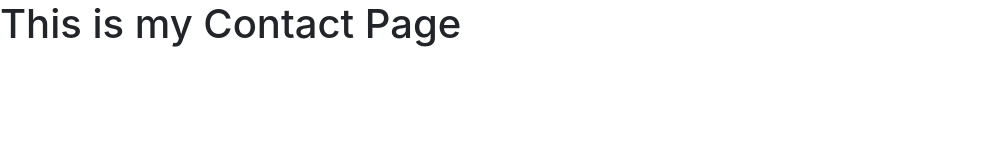
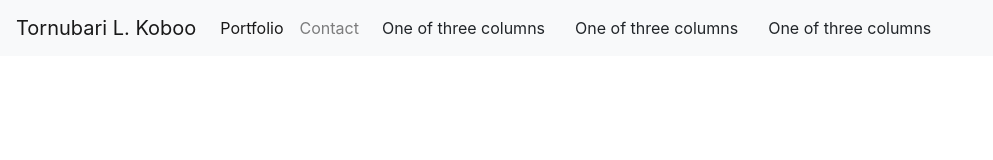
Before and after one commit to TornubariKoboo/Responsive_Portfolio, a plain HTML site: page contact.html in a window 1280 px wide. Shown: the whole page, without its empty margins (0-993 px from the left). Drawn offline with nearby package versions, Linux system fonts and the light colour scheme.

```diff
--- /dev/null
+++ b/assets/css/contact.css
@@ -0,0 +1,4 @@
+.navbar-light .navbar-brand {
+    color: #e9ecef;
+    background: teal;
+}
--- a/assets/css/index.css
+++ b/assets/css/index.css
@@ -1,4 +1,5 @@
 .navbar-light .navbar-brand {
-    color: #e9ecef;
-    background:blue
+    background-color: teal;
+    color: white;
+    font-family:Cambria, Cochin, Georgia, Times, 'Times New Roman', serif
 }
--- a/contact.html
+++ b/contact.html
@@ -1,8 +1,4 @@
 <!DOCTYPE html>
-<!--[if lt IE 7]>      <html class="no-js lt-ie9 lt-ie8 lt-ie7"> <![endif]-->
-<!--[if IE 7]>         <html class="no-js lt-ie9 lt-ie8"> <![endif]-->
-<!--[if IE 8]>         <html class="no-js lt-ie9"> <![endif]-->
-<!--[if gt IE 8]><!--> <html class="no-js"> <!--<![endif]-->
     <head>
         <meta charset="utf-8">
         <meta http-equiv="X-UA-Compatible" content="IE=edge">
@@ -33,7 +29,45 @@
       ></script>
     </head>
     <body>
-<h1> This is my Contact Page</h1>
         <script src="" async defer></script>
     </body>
+<!DOCTYPE html>
+  <head>
+    <meta charset="utf-8">
+    <meta http-equiv="X-UA-Compatible" content="IE=edge">
+    <title></title>
+    <meta name="description" content="">
+    <meta name="viewport" content="width=device-width, initial-scale=1">
+    <link rel="stylesheet" href="">
+  </head>
+  <body>
+    <nav class="navbar navbar-expand-lg navbar-light bg-light">
+      <a class="navbar-brand" href="./contact.html">Tornubari L. Koboo</a>
+
+      <div class="collapse navbar-collapse" id="navbarSupportedContent">
+        <ul class="navbar-nav mr-auto">
+          <li class="nav-item active">
+            <a class="nav-link" href="#">Portfolio</a>
+          </li>
+          <li class="nav-item">
+            <a class="nav-link" href="#">Contact</a>  <!--have to firgure out to link pages-->
+          </li>
+      </div>
+    <div class="container">
+      <div class="row">
+        <div class="col-sm">
+          One of three columns
+        </div>
+        <div class="col-sm">
+          One of three columns
+        </div>
+        <div class="col-sm">
+          One of three columns
+        </div>
+      </div>
+    </div>
+
+
+    <script src="" async defer></script>
+  </body>
 </html>
```
Also changed, not shown: index.html (+5 -19 lines).
